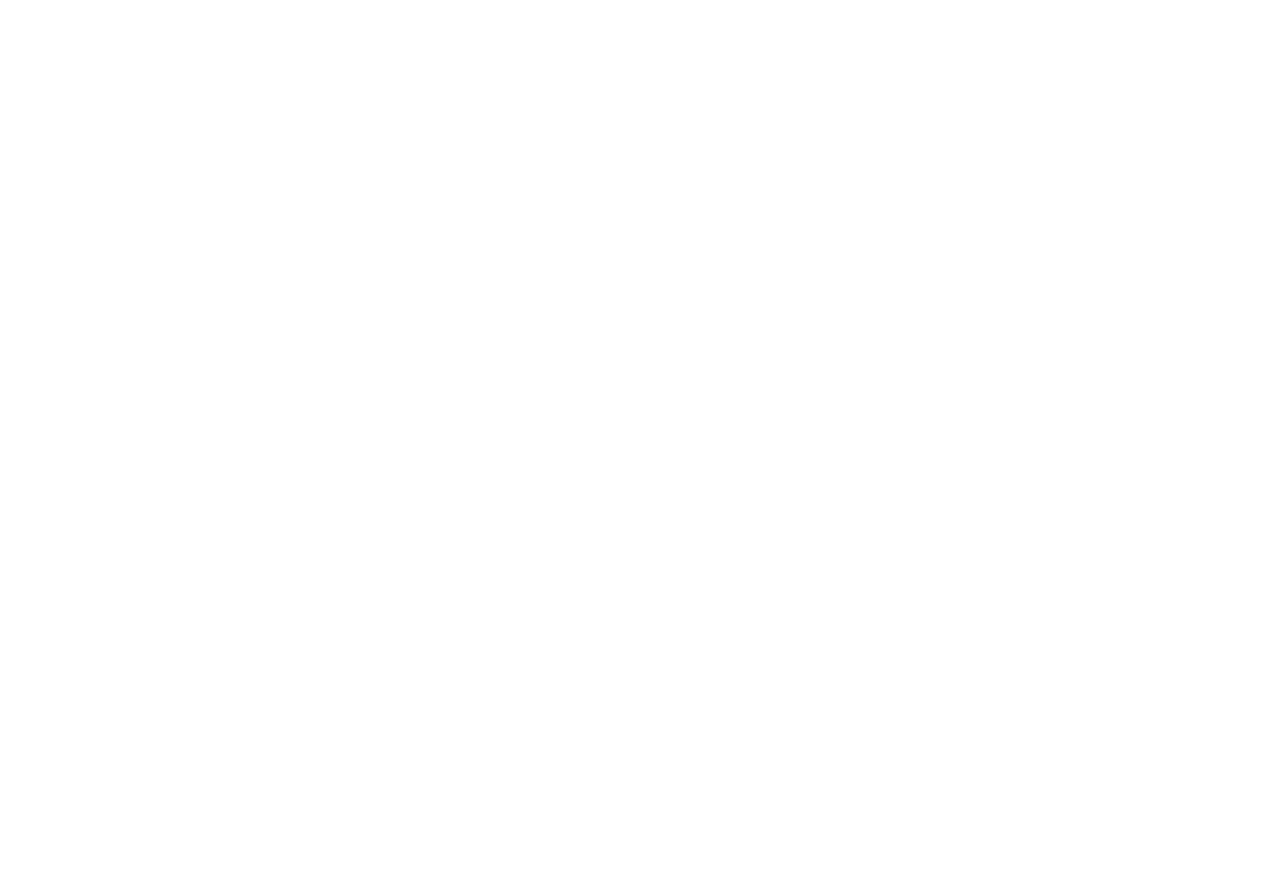
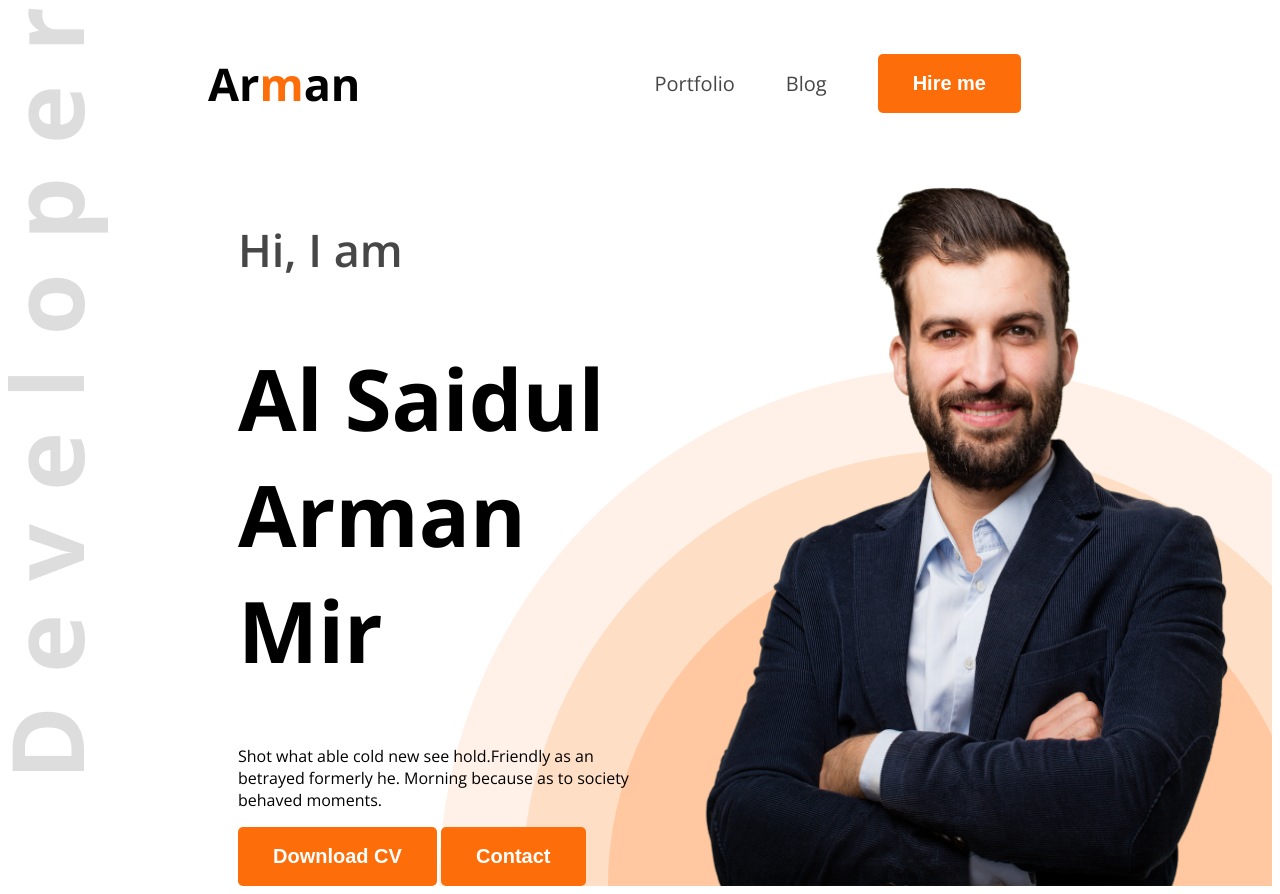
Before and after one commit to Arman-Shelby/web-dev-portfolio, a plain HTML site: page index.html in a window 1280 px wide. Before the commit the page ends 800 px from the top, so only its background shows below. Drawn offline with nearby package versions, Linux system fonts and the light colour scheme.

Commit message:
Add Header with everyting

```diff
--- /dev/null
+++ b/Styles/portfolio.css
@@ -0,0 +1,77 @@
+
+.open-sans-normal {
+  font-family: "Open Sans", sans-serif;
+  font-optical-sizing: auto;
+  font-weight: normal;
+  font-style: normal;
+  font-variation-settings:
+    "wdth" 100;
+}
+/* shared style */
+.text-primary{
+    color: #FD6E0A;
+}
+.dark-2{
+    color: #474747;
+}
+.btn-primary{
+    background-color: #FD6E0A;
+    font-weight: bold;
+    font-size: 20px;
+    color: white;
+    padding: 18px 35px;
+    border-radius: 5px;
+    border: none;
+}
+/* Header */
+.header{
+    background-image: url(../images/developer.png),url(../images/header_bg.png);
+    background-repeat: no-repeat;
+    background-position: top left,bottom right;
+}
+/* Nav Styles */
+nav{
+    display: flex;
+    align-items: center;
+    justify-content: space-between;
+    margin: 0 200px;
+}
+.nav-title{
+    font-weight: bold;
+    font-size: 45px;
+}
+nav ul{
+    display: flex;
+    align-items: center;
+
+}
+nav ul li{
+    margin-right: 51px;
+    list-style: none;
+}
+nav li a{
+    text-decoration: none;
+    font-size: 20px;
+
+}
+
+/* Banner Styles */
+.banner{
+    display: flex;
+    justify-content: space-between;
+    margin: 0 35px 0 230px;
+}
+.banner-content{
+    max: width 580px; ;
+}
+.banner-greetings{
+    font-size: 45px;
+    font-weight: 600;
+}
+.banner-title{
+    font-weight: bold;
+    font-size: 85px;
+}
+.banner-profile-pic{
+    width: 580px;
+}
--- a/index.html
+++ b/index.html
@@ -1,13 +1,37 @@
 <!DOCTYPE html>
 <html lang="en">
+
 <head>
     <meta charset="UTF-8">
     <meta name="viewport" content="width=device-width, initial-scale=1.0">
     <title>Web-Developer-Portfolio</title>
+    <link rel="preconnect" href="https://fonts.googleapis.com">
+    <link rel="preconnect" href="https://fonts.gstatic.com" crossorigin>
+    <link href="https://fonts.googleapis.com/css2?family=Open+Sans:ital,wght@0,300..800;1,300..800&display=swap"
+        rel="stylesheet">
+    <link rel="stylesheet" href="Styles/portfolio.css">
 </head>
-<body>
-    <header>
 
+<body class="open-sans-normal">
+    <header class="header">
+        <nav>
+            <h3 class="nav-title">Ar<span class="text-primary" >m</span>an</h3>
+            <ul >
+                <li><a class="dark-2" href="">Portfolio</a></li>
+                <li><a class="dark-2" href="">Blog</a></li>
+                <li><a href=""><button class="btn-primary">Hire me</button></a></li>
+            </ul>
+        </nav>
+        <div class="banner">
+            <div class="banner-content">
+            <h4 class="banner-greetings dark-2">Hi, I am</h4>
+            <h1 class="banner-title">Al Saidul Arman Mir</h1>
+            <p class="banner-description">Shot what able cold new see hold.Friendly as an betrayed formerly he. Morning because as to society behaved moments.</p>
+            <button class="btn-primary" >Download CV</button>
+            <button class="btn-primary" >Contact</button>
+            </div>
+            <img class="banner-profile-pic" src="images/hardy.png" alt="">
+        </div>
     </header>
     <main>
 
@@ -16,4 +40,5 @@
 
     </footer>
 </body>
+
 </html>
```
